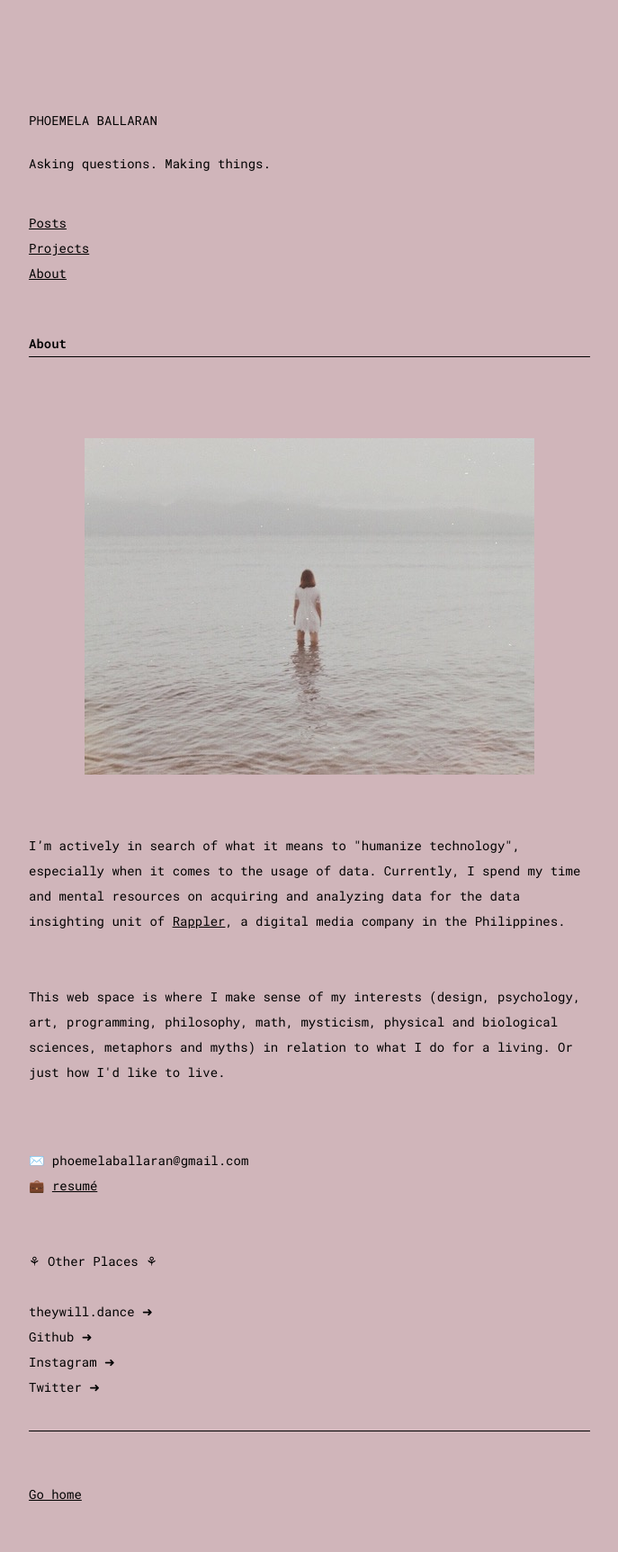
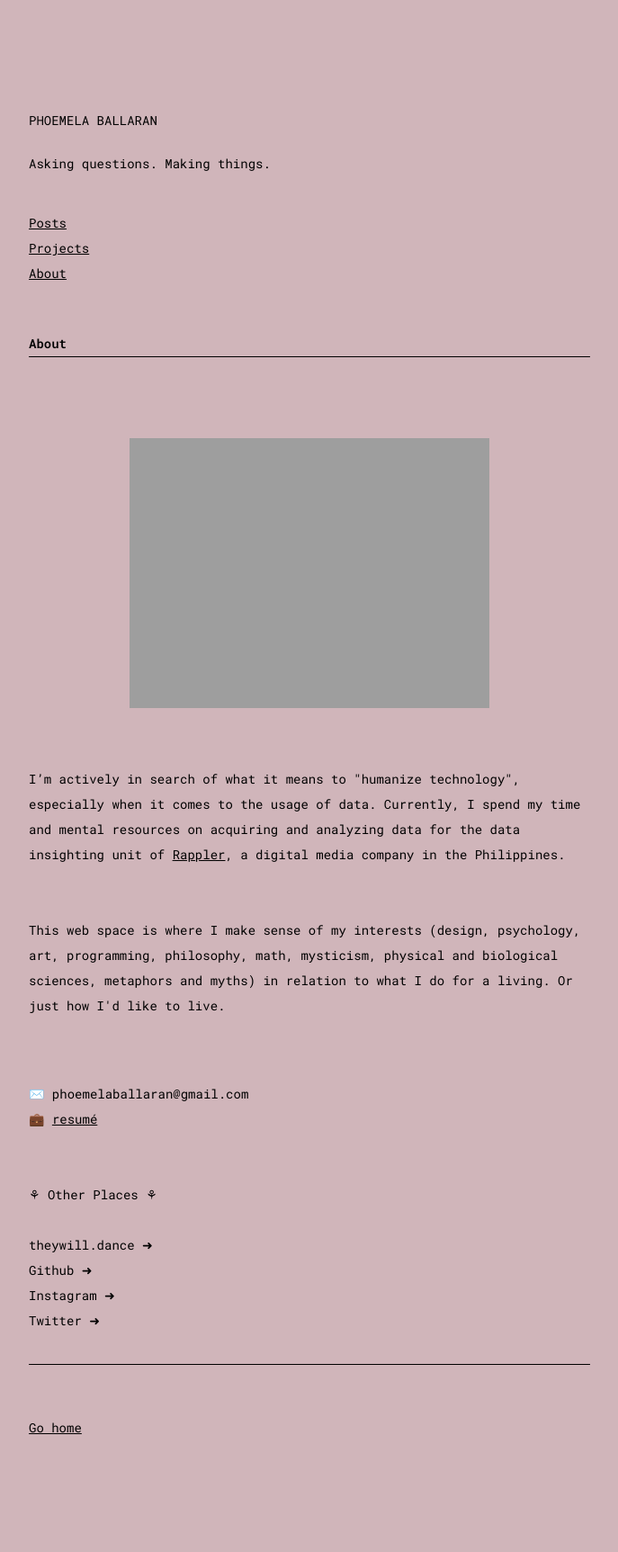
Before and after one commit to comoballar/phoemelaballaran.github.io, a Jekyll site: the page built from about.md, in a window 1280 px wide. Shown: the whole page at 90% size, without its empty margins (88-775 px from the left). Built offline with Jekyll 4.4.1, drawn with Linux system fonts in a browser that asks for light colours; after the commit the page ends 1651 px from its top, so only the background shows below that.

Commit message:
Update about.md

```diff
--- a/about.md
+++ b/about.md
@@ -5,7 +5,7 @@ permalink: /about/
 ---
 
 <br><br>
-<p align="center"><img src="https://phoemelaballaran.github.io/assets/sample/page/about/portrait.jpeg"/></p>
+<p align="center"><img src="https://phoemelaballaran.github.io/assets/sample/page/about/about.jpeg"/></p>
 <br>
 <p>I’m actively in search of what it means to "humanize technology", especially when it comes to the usage of data. Currently, I spend my time and mental resources on acquiring and analyzing data for the data insighting unit of <a href="https://www.rappler.com" target="_blank">Rappler</a>, a digital media company in the Philippines.</p>
 <br>
```
